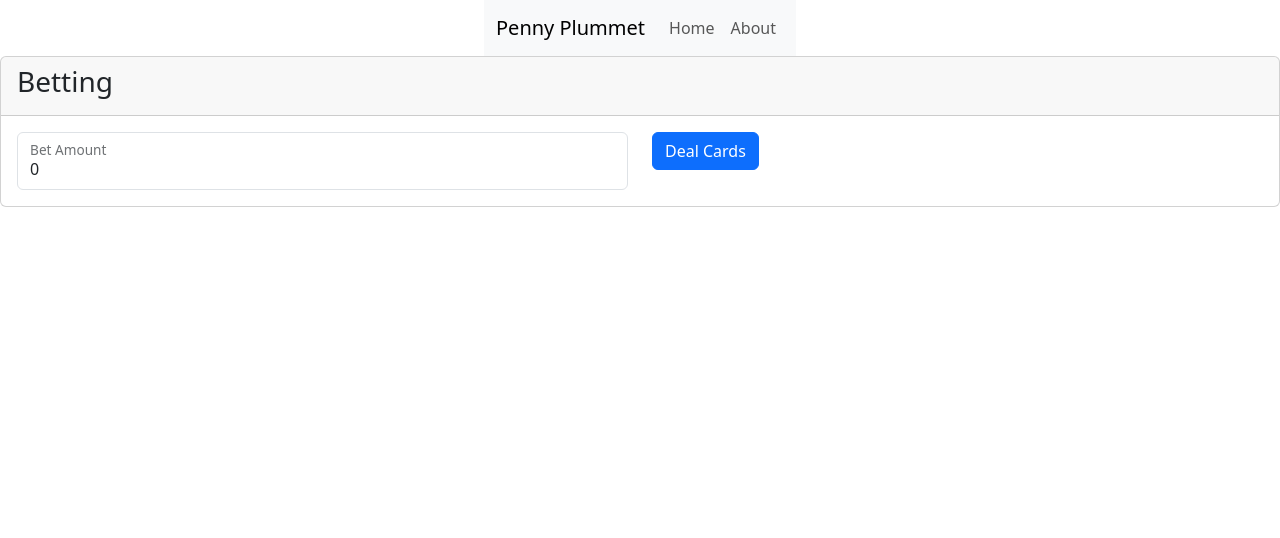
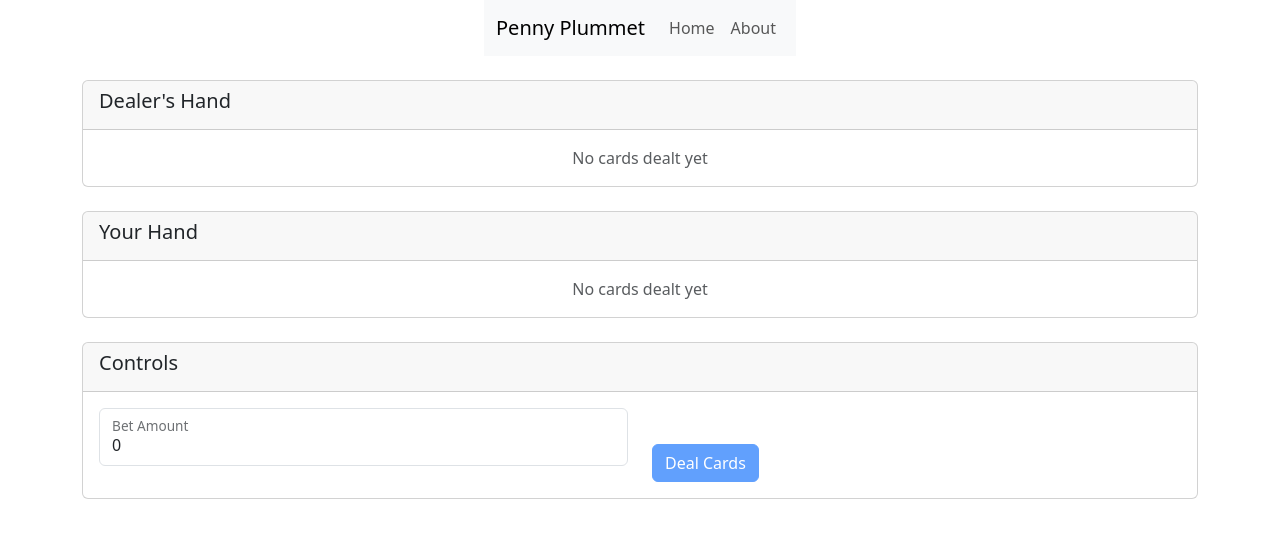
Before and after one commit to benceb2/penny-plummet, a Vue app: page / in a window 1280 px wide. Shown: the top 538 px of the page. Built offline with nearby package versions, Linux system fonts and the light colour scheme; the HTML template or start-up script is replaced by a standard one.

Commit message:
add PlayCard component and work on game store

```diff
--- /dev/null
+++ b/src/components/PlayingCard.vue
@@ -0,0 +1,68 @@
+<script setup lang="ts">
+import type { Card } from '@/types/Card'
+
+defineProps<{
+  card: Card
+}>()
+</script>
+
+<template>
+  <div class="playing-card" :class="{ 'text-danger': card.suit === 'hearts' || card.suit === 'diamonds' }">
+    <div v-if="card.faceUp" class="card-front">
+      <div class="card-value">
+        {{ getCardDisplay(card.value) }}
+        {{ getSuitSymbol(card.suit) }}
+      </div>
+    </div>
+    <div v-else class="card-back">
+      🂠
+    </div>
+  </div>
+</template>
+
+<script lang="ts">
+function getCardDisplay(value: number): string {
+  switch (value) {
+    case 1: return 'A'
+    case 11: return 'J'
+    case 12: return 'Q'
+    case 13: return 'K'
+    default: return value.toString()
+  }
+}
+
+function getSuitSymbol(suit: string): string {
+  switch (suit) {
+    case 'hearts': return '♥'
+    case 'diamonds': return '♦'
+    case 'clubs': return '♣'
+    case 'spades': return '♠'
+    default: return ''
+  }
+}
+</script>
+
+<style scoped>
+.playing-card {
+  width: 100px;
+  height: 140px;
+  background: white;
+  border: 1px solid #ccc;
+  border-radius: 8px;
+  display: flex;
+  justify-content: center;
+  align-items: center;
+  font-size: 1.5rem;
+  margin: 0 5px;
+  box-shadow: 0 2px 4px rgba(0, 0, 0, 0.1);
+}
+
+.card-back {
+  color: #2c3e50;
+  font-size: 2rem;
+}
+
+.card-value {
+  text-align: center;
+}
+</style>
--- a/src/stores/game.ts
+++ b/src/stores/game.ts
@@ -1,19 +1,22 @@
-import { GameState } from '@/types/BlackjackGameState';
+import { BlackjackState } from '@/types/BlackjackGameState';
 import type { Card } from '@/types/Card';
+import { generateDeck } from '@/utils/cards';
 import { defineStore } from 'pinia'
 import { ref } from 'vue';
 
 export const useGameStore = defineStore('game', () => {
 
-  const deck = ref([])
-  const playerHand = ref([] as Card[])
-  const dealerHand = ref([])
-  const gameState = ref(GameState)
+  const deck = ref<Card[]>([])
+  const playerHand = ref<Card[]>([])
+  const dealerHand = ref<Card[]>([])
+  const gameState = ref(BlackjackState.betting)
   const currentBet = ref(0)
 
   function dealCards() {
-    console.log('dealing cards')
-
+    deck.value = generateDeck()
+    playerHand.value = [deck.value.pop()!, deck.value.pop()!]
+    dealerHand.value = [deck.value.pop()!, { ...deck.value.pop()!, faceUp: false }]
+    gameState.value = BlackjackState.playerTurn
   }
 
   function hit() {
--- a/src/types/BlackjackGameState.ts
+++ b/src/types/BlackjackGameState.ts
@@ -1,4 +1,4 @@
-export enum GameState {
+export enum BlackjackState {
   betting,
   playerTurn,
   dealerTurn,
--- a/src/types/BlackjackResult.ts
+++ b/src/types/BlackjackResult.ts
@@ -1,4 +1,4 @@
-export interface GameResult {
+export interface BlackjackResult {
   winner: string;
   loser: string;
   winningHand: string;
--- a/src/views/BlackjackView.vue
+++ b/src/views/BlackjackView.vue
@@ -1,30 +1,107 @@
 <script setup lang="ts">
 import { ref } from 'vue'
 import { useGameStore } from '@/stores/game'
+import PlayingCard from '@/components/PlayingCard.vue'
+import { BlackjackState } from '@/types/BlackjackGameState'
 
 const gameStore = useGameStore()
-
 const betAmount = ref(0)
 
+function handleDeal() {
+  if (betAmount.value > 0) {
+    gameStore.dealCards()
+  }
+}
 </script>
+
 <template>
-  <main>
-    <div class="row">
-      <div class="col-md-12">
+  <main class="container mt-4">
+    <div class="row mb-4">
+      <div class="col-12">
         <div class="card">
           <div class="card-header">
-            <h3 class="card-title">Betting</h3>
+            <h5>Dealer's Hand</h5>
           </div>
           <div class="card-body">
-            <div class="row">
+            <div class="d-flex justify-content-center">
+              <div v-if="gameStore.dealerHand.length" class="hand-display">
+                <PlayingCard
+                  v-for="(card, index) in gameStore.dealerHand"
+                  :key="index"
+                  :card="card" />
+              </div>
+              <div v-else class="text-muted">
+                No cards dealt yet
+              </div>
+            </div>
+          </div>
+        </div>
+      </div>
+    </div>
+
+    <div class="row mb-4">
+      <div class="col-12">
+        <div class="card">
+          <div class="card-header">
+            <h5>Your Hand</h5>
+          </div>
+          <div class="card-body">
+            <div class="d-flex justify-content-center">
+              <div v-if="gameStore.playerHand.length" class="hand-display">
+                <PlayingCard
+                  v-for="(card, index) in gameStore.playerHand"
+                  :key="index"
+                  :card="card" />
+              </div>
+              <div v-else class="text-muted">
+                No cards dealt yet
+              </div>
+            </div>
+          </div>
+        </div>
+      </div>
+    </div>
+
+    <div class="row">
+      <div class="col-12">
+        <div class="card">
+          <div class="card-header">
+            <h5>Controls</h5>
+          </div>
+          <div class="card-body">
+            <div class="row align-items-end">
               <div class="col-md-6">
-                <div class="form-floating">
-                  <input type="number" class="form-control" id="betAmount" v-model="betAmount">
+                <div class="form-floating mb-3">
+                  <input
+                    type="number"
+                    class="form-control"
+                    id="betAmount"
+                    v-model="betAmount"
+                    :disabled="gameStore.gameState !== BlackjackState.betting">
                   <label for="betAmount">Bet Amount</label>
                 </div>
               </div>
               <div class="col-md-6">
-                <button class="btn btn-primary" @click="gameStore.dealCards">Deal Cards</button>
+                <div class="d-flex gap-2">
+                  <button
+                    class="btn btn-primary"
+                    @click="handleDeal"
+                    :disabled="betAmount <= 0 || gameStore.gameState !== BlackjackState.betting">
+                    Deal Cards
+                  </button>
+                  <button
+                    v-if="gameStore.gameState === BlackjackState.playerTurn"
+                    class="btn btn-success"
+                    @click="gameStore.hit">
+                    Hit
+                  </button>
+                  <button
+                    v-if="gameStore.gameState === BlackjackState.dealerTurn"
+                    class="btn btn-danger"
+                    @click="gameStore.stand">
+                    Stand
+                  </button>
+                </div>
               </div>
             </div>
           </div>
@@ -33,3 +110,22 @@ const betAmount = ref(0)
     </div>
   </main>
 </template>
+
+<style scoped>
+.hand-display {
+  display: flex;
+  flex-wrap: wrap;
+  gap: 10px;
+  justify-content: center;
+  padding: 20px;
+}
+
+/* Optional: Add a nice transition effect for cards */
+.playing-card {
+  transition: transform 0.2s ease-in-out;
+}
+
+.playing-card:hover {
+  transform: translateY(-10px);
+}
+</style>
```
